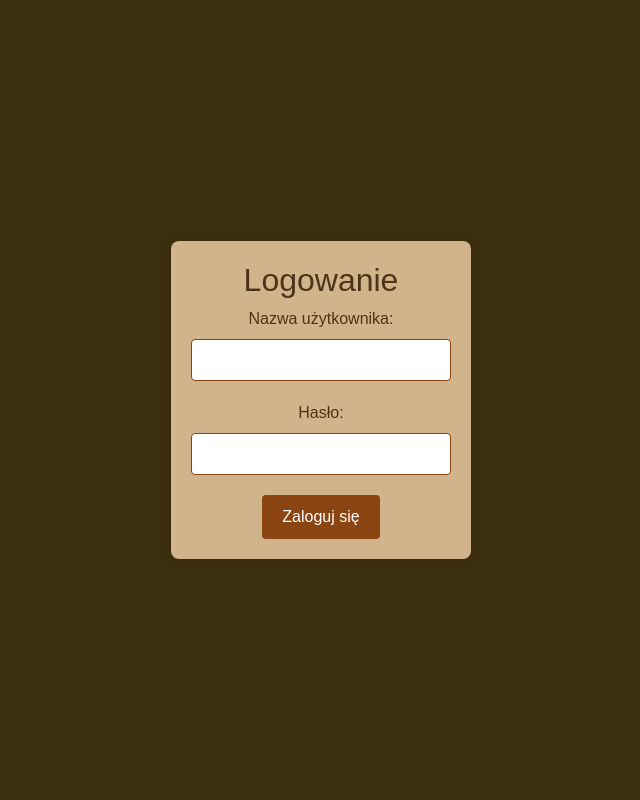
After one commit to Vernli/KacMalpka, a Django app: page /log.html in a window 1280 px wide. The commit adds this page. Shown: the whole page, without its empty margins (319-959 px from the left). Run offline with Django 4.2, Linux system fonts and the light colour scheme; some libraries are stand-ins or nearby versions.

Commit message:
Login and admin

```diff
--- a/kacmalpka-app/kac_django/settings.py
+++ b/kacmalpka-app/kac_django/settings.py
@@ -41,6 +41,7 @@ INSTALLED_APPS = [
     'bootstrap4',
     'corsheaders',
     'rest_framework',
+    'mathfilters',
 ]
 
 MIDDLEWARE = [
--- a/kacmalpka-app/requirements.txt
+++ b/kacmalpka-app/requirements.txt
@@ -3,3 +3,4 @@ PyMySQL==1.1.0
 django-bootstrap4==23.2
 djangorestframework==3.14.0
 django-cors-headers==4.3.1
+django-mathfilters==1.0.0
--- /dev/null
+++ b/kacmalpka-app/store/templates/store/log.html
@@ -0,0 +1,91 @@
+<!DOCTYPE html>
+<html lang="pl">
+<head>
+    {% load static %}
+    {% load bootstrap4 %}
+    {% bootstrap_css %}
+    {% bootstrap_javascript %}
+    <!-- Required meta tags -->
+    <meta charset="utf-8">
+    <meta name="viewport" content="width=device-width, initial-scale=1, shrink-to-fit=no">
+
+    <!-- Bootstrap CSS -->
+      <!--
+      <link rel="stylesheet" href="https://cdn.jsdelivr.net/npm/bootstrap@4.0.0/dist/css/bootstrap.min.css" integrity="sha384-Gn5384xqQ1aoWXA+058RXPxPg6fy4IWvTNh0E263XmFcJlSAwiGgFAW/dAiS6JXm" crossorigin="anonymous">
+      -->
+    <link rel="stylesheet" href="{% static 'store/style.css' %}">
+    <title>Logowanie do Sklepu Internetowego</title>
+    <style>
+        body {
+            background-color: #3C2F0E;
+            font-family: Arial, sans-serif;
+            margin: 0;
+            padding: 0;
+            display: flex;
+            align-items: center;
+            justify-content: center;
+            height: 100vh;
+        }
+
+        .login-container {
+            background-color: #d2b48c;
+            padding: 20px;
+            border-radius: 8px;
+            box-shadow: 0 0 10px rgba(0, 0, 0, 0.1);
+            width: 300px;
+            text-align: center;
+        }
+
+        .login-container h2 {
+            color: #4d3319;
+        }
+
+        .form-group {
+            margin-bottom: 20px;
+        }
+
+        label {
+            display: block;
+            margin-bottom: 8px;
+            color: #4d3319;
+        }
+
+        input {
+            width: 100%;
+            padding: 8px;
+            box-sizing: border-box;
+            border: 1px solid #8b4513;
+            border-radius: 4px;
+        }
+
+        .login-button {
+            background-color: #8b4513;
+            color: #fff;
+            padding: 10px 20px;
+            border: none;
+            border-radius: 4px;
+            cursor: pointer;
+        }
+
+        .login-button:hover {
+            background-color: #4d3319;
+        }
+    </style>
+</head>
+<body>
+    <div class="login-container">
+        <h2>Logowanie</h2>
+        <form action="process_login.php" method="post">
+            <div class="form-group">
+                <label for="username">Nazwa użytkownika:</label>
+                <input type="text" id="username" name="username" required>
+            </div>
+            <div class="form-group">
+                <label for="password">Hasło:</label>
+                <input type="password" id="password" name="password" required>
+            </div>
+            <button type="submit" class="login-button">Zaloguj się</button>
+        </form>
+    </div>
+</body>
+</html>
--- a/kacmalpka-app/store/urls.py
+++ b/kacmalpka-app/store/urls.py
@@ -6,6 +6,8 @@ from . import views
 urlpatterns = [
     path("", views.index, name="index"),
     path("index.html", views.index, name="index"),
+    path("log.html", views.login, name="index"),
+    path("reg.html", views.register, name="index"),
     path("likiery.html", views.likiery, name="index"),
     path("whisky.html", views.whisky, name="index"),
     path("wodka.html", views.wodka, name="index"),
--- a/kacmalpka-app/store/views.py
+++ b/kacmalpka-app/store/views.py
@@ -3,6 +3,7 @@ from django.http import HttpResponse
 from django.conf import settings
 from django.template import loader
 from .models import Products
+
 
 def index(request):
     template = loader.get_template("store/index.html")
@@ -42,3 +43,19 @@ def wodka(request):
         'products': products,
     }
     return render(request, 'store/wodka.html', context)
+
+
+def login(request):
+    template = loader.get_template("store/log.html")
+    context = {
+        "test": 0
+    }
+    return HttpResponse(template.render(context, request))
+
+
+def register(request):
+    template = loader.get_template("store/reg.html")
+    context = {
+        "test": 0
+    }
+    return HttpResponse(template.render(context, request))
```
Also changed, not shown: kacmalpka-app/store/admin.py (+9 -1 lines), kacmalpka-app/store/static/store/style.css (+33 -0 lines), kacmalpka-app/store/templates/store/reg.html (added, +103 -0 lines), kacmalpka-app/store/templates/store/wodka.html (+14 -142 lines).
